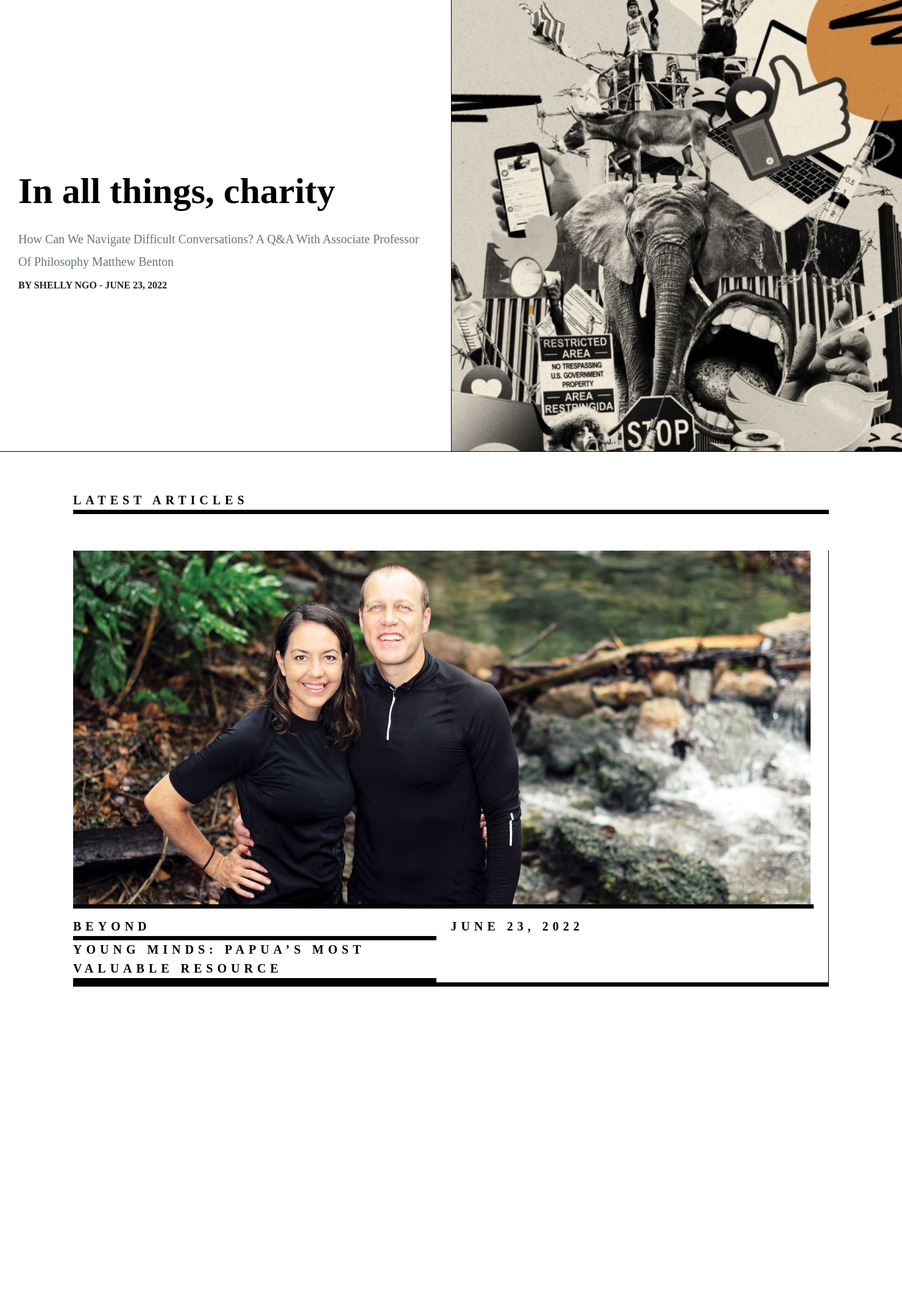
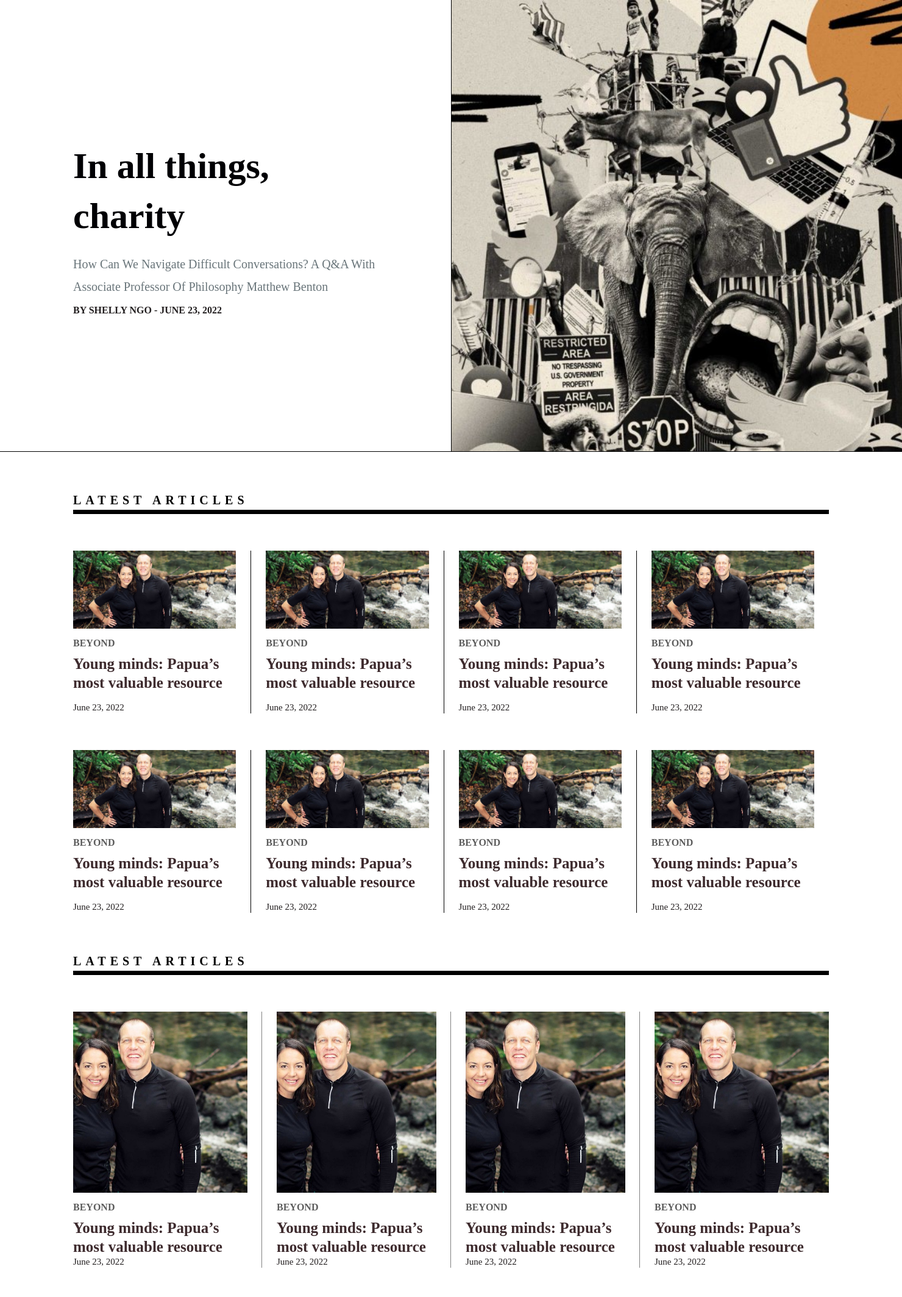
Before and after one commit to ddthies42/response-magazine-redesign, a web app: file public/response-index.html in a window 1480 px wide. Shown: the part 50-2177 px from the top of the page at 61% size. Before the commit the page ends 1668 px from the top, so only its background shows below. Run offline with its HTML, style and script files only (its server is not run), Linux system fonts and the light colour scheme.

Commit message:
editing to latest articles block

```diff
--- a/public/response-index.html
+++ b/public/response-index.html
@@ -61,11 +61,83 @@
     <!--FEATURED CONTENT-->
     <!--LATEST ARTICLES-->
     <section class="latest-articles">
-        <div>Latest Articles</div>
-        <div>
+        <div class="section-header">Latest Articles</div>
+        <div class="article-row">
             <div class="article-card">
                 <div><img src="images/Matt-and-Jacinda-1-5798_1210x580_acf_cropped.jpeg"></div>
-                <div>
+                <div class="text">
+                    <div class="heading-content">
+                        <div class="category">Beyond</div>
+                        <div class="title">Young minds: Papua’s most valuable resource</div>
+                    </div>
+                    <div class="date">June 23, 2022</div>
+                </div>
+            </div>
+            <div class="article-card">
+                <div><img src="images/Matt-and-Jacinda-1-5798_1210x580_acf_cropped.jpeg"></div>
+                <div class="text">
+                    <div class="heading-content">
+                        <div class="category">Beyond</div>
+                        <div class="title">Young minds: Papua’s most valuable resource</div>
+                    </div>
+                    <div class="date">June 23, 2022</div>
+                </div>
+            </div>
+            <div class="article-card">
+                <div><img src="images/Matt-and-Jacinda-1-5798_1210x580_acf_cropped.jpeg"></div>
+                <div class="text">
+                    <div class="heading-content">
+                        <div class="category">Beyond</div>
+                        <div class="title">Young minds: Papua’s most valuable resource</div>
+                    </div>
+                    <div class="date">June 23, 2022</div>
+                </div>
+            </div>
+            <div class="article-card" style="border: none;">
+                <div><img src="images/Matt-and-Jacinda-1-5798_1210x580_acf_cropped.jpeg"></div>
+                <div class="text">
+                    <div class="heading-content">
+                        <div class="category">Beyond</div>
+                        <div class="title">Young minds: Papua’s most valuable resource</div>
+                    </div>
+                    <div class="date">June 23, 2022</div>
+                </div>
+            </div>
+        </div>
+        <div class="article-row">
+            <div class="article-card">
+                <div><img src="images/Matt-and-Jacinda-1-5798_1210x580_acf_cropped.jpeg"></div>
+                <div class="text">
+                    <div class="heading-content">
+                        <div class="category">Beyond</div>
+                        <div class="title">Young minds: Papua’s most valuable resource</div>
+                    </div>
+                    <div class="date">June 23, 2022</div>
+                </div>
+            </div>
+            <div class="article-card">
+                <div><img src="images/Matt-and-Jacinda-1-5798_1210x580_acf_cropped.jpeg"></div>
+                <div class="text">
+                    <div class="heading-content">
+                        <div class="category">Beyond</div>
+                        <div class="title">Young minds: Papua’s most valuable resource</div>
+                    </div>
+                    <div class="date">June 23, 2022</div>
+                </div>
+            </div>
+            <div class="article-card">
+                <div><img src="images/Matt-and-Jacinda-1-5798_1210x580_acf_cropped.jpeg"></div>
+                <div class="text">
+                    <div class="heading-content">
+                        <div class="category">Beyond</div>
+                        <div class="title">Young minds: Papua’s most valuable resource</div>
+                    </div>
+                    <div class="date">June 23, 2022</div>
+                </div>
+            </div>
+            <div class="article-card" style="border: none;">
+                <div><img src="images/Matt-and-Jacinda-1-5798_1210x580_acf_cropped.jpeg"></div>
+                <div class="text">
                     <div class="heading-content">
                         <div class="category">Beyond</div>
                         <div class="title">Young minds: Papua’s most valuable resource</div>
@@ -76,6 +148,56 @@
         </div>
     </section>
     <!--LATEST ARTICLES-->
+
+
+    <!--LATEST ARTICLES-->
+    <section class="latest-article-section">
+        <div class="section-header">Latest Articles</div>
+        <div class="article-container">
+            <div class="article-card">
+                <div><img src="images/Matt-and-Jacinda-1-5798_1210x580_acf_cropped.jpeg"></div>
+                <div class="text">
+                    <div class="heading-content">
+                        <div class="category">Beyond</div>
+                        <div class="title">Young minds: Papua’s most valuable resource</div>
+                    </div>
+                    <div class="date">June 23, 2022</div>
+                </div>
+            </div>
+            <div class="article-card">
+                <div><img src="images/Matt-and-Jacinda-1-5798_1210x580_acf_cropped.jpeg"></div>
+                <div class="text">
+                    <div class="heading-content">
+                        <div class="category">Beyond</div>
+                        <div class="title">Young minds: Papua’s most valuable resource</div>
+                    </div>
+                    <div class="date">June 23, 2022</div>
+                </div>
+            </div>
+            <div class="article-card">
+                <div><img src="images/Matt-and-Jacinda-1-5798_1210x580_acf_cropped.jpeg"></div>
+                <div class="text">
+                    <div class="heading-content">
+                        <div class="category">Beyond</div>
+                        <div class="title">Young minds: Papua’s most valuable resource</div>
+                    </div>
+                    <div class="date">June 23, 2022</div>
+                </div>
+            </div>
+            <div class="article-card">
+                <div><img src="images/Matt-and-Jacinda-1-5798_1210x580_acf_cropped.jpeg"></div>
+                <div class="text">
+                    <div class="heading-content">
+                        <div class="category">Beyond</div>
+                        <div class="title">Young minds: Papua’s most valuable resource</div>
+                    </div>
+                    <div class="date">June 23, 2022</div>
+                </div>
+            </div>
+        </div>
+
+    </section>
+    <!--LATEST ARTICLES-->
 </main>
 <!--MAIN -->
 </body>
--- a/public/stylesheets/response-style.css
+++ b/public/stylesheets/response-style.css
@@ -1,3 +1,7 @@
+a {
+    vertical-align: baseline;
+}
+
 /*HEADER*/
 header {
     display: block;
@@ -115,7 +119,7 @@ section {
     justify-content: center;
     flex-direction: column;
     border-bottom: 1px solid black;
-    padding: 30px;
+    padding: 30px 120px;
     width: 100%;
 }
 @media only screen and (max-width: 620px) {
@@ -186,7 +190,7 @@ section {
     width: 100%;
 }
 
-.latest-articles div:first-of-type {
+.latest-articles .section-header {
     font-family: 'Trade Gothic Next LT Pro';
     font-style: normal;
     font-weight: 700;
@@ -199,7 +203,7 @@ section {
     width: 100%;
 }
 
-.latest-articles div:nth-of-type(2) {
+.latest-articles .article-row {
     display: flex;
     flex-direction: row;
     align-items: flex-start;
@@ -208,7 +212,7 @@ section {
     width: 100%;
 }
 
-.latest-articles div:nth-of-type(2) .article-card {
+.latest-articles .article-row .article-card {
     box-sizing: border-box;
     display: flex;
     flex-direction: column;
@@ -216,16 +220,23 @@ section {
     padding: 0px 24px 0px 0px;
     gap: 14px;
     border-right: 0.5px solid #000000;
+
 }
 
 /*CARD IMAGE*/
-.latest-articles div:nth-of-type(2) .article-card .div:first-child {
+.latest-articles .article-row .article-card div {
     width: 100%;
-    height: 70%;
+    padding: 0px;
+    /*aspect-ratio: 4/3;*/
+}
+.latest-articles .article-row .article-card div img {
+    width: 100%;
+    height: auto;
+    /*aspect-ratio: 4/3;*/
 }
 /*CARD IMAGE*/
 
-.latest-articles div:nth-of-type(2) .article-card .div:nth-of-type(2) {
+.latest-articles .article-row .article-card .text {
     display: flex;
     flex-direction: column;
     align-items: flex-start;
@@ -234,7 +245,7 @@ section {
     width: 100%;
 }
 
-.latest-articles div:nth-of-type(2) .article-card .div:nth-of-type(2) .heading-content {
+.latest-articles .article-row .article-card .text .heading-content {
     display: flex;
     flex-direction: column;
     align-items: flex-start;
@@ -243,7 +254,7 @@ section {
     width: 100%;
 }
 
-.latest-articles div:nth-of-type(2) .article-card .div:nth-of-type(2) .heading-content .category {
+.latest-articles .article-row .article-card .text .heading-content .category {
     font-family: 'Trade Gothic Next LT Pro';
     font-style: normal;
     font-weight: 700;
@@ -254,7 +265,7 @@ section {
     width: 100%;
 }
 
-.latest-articles div:nth-of-type(2) .article-card .div:nth-of-type(2) .heading-content .title {
+.latest-articles .article-row .article-card .text .heading-content .title {
     font-family: 'Trade Gothic Next LT Pro';
     font-style: normal;
     font-weight: 700;
@@ -264,7 +275,7 @@ section {
     width: 100%;
 }
 
-.latest-articles div:nth-of-type(2) .article-card .div:nth-of-type(2) .date {
+.latest-articles .article-row .article-card .text .date {
     font-family: 'Trade Gothic Next LT Pro';
     font-style: normal;
     font-weight: 400;
@@ -276,4 +287,128 @@ section {
 
 
 /*LATEST ARTICLES*/
+
+.latest-article-section {
+    display: flex;
+    flex-direction: column;
+    align-items: flex-start;
+    margin: 0 auto;
+    padding: 0 120px;
+    gap: 60px;
+    width: 100%;
+    /*max-width: 1512px;*/
+}
+
+.latest-article-section .section-header {
+    font-family: 'Trade Gothic Next LT Pro';
+    font-style: normal;
+    font-weight: 700;
+    font-size: 20px;
+    line-height: 31px;
+    letter-spacing: 0.35em;
+    text-transform: uppercase;
+    color: #000000;
+    border-bottom: 7px solid black;
+    width: 100%;
+}
+
+.latest-article-section .article-container {
+    display: flex;
+    justify-content: left;
+    flex-wrap: wrap;
+    align-items: stretch;
+}
+
+.latest-article-section .article-container .article-card {
+    position: relative;
+    width: 100%;
+    align-self: stretch;
+    display: flex;
+    flex-direction: column;
+    margin-bottom: 48px;
+    gap: 14px;
+}
+
+.latest-article-section .article-container .article-card:nth-child(4n+1) {
+    flex: 0 0 25%;
+    padding: 0 24px 0 0;
+    box-shadow: none;
+}
+
+.latest-article-section .article-container .article-card:nth-child(4n+2) {
+    flex: 0 0 25%;
+    padding: 0 24px;
+    box-shadow: -0.5px 0 0 0 black;
+}
+
+.latest-article-section .article-container .article-card:nth-child(4n+3) {
+    flex: 0 0 25%;
+    padding: 0 24px;
+    box-shadow: -0.5px 0 0 0 black;
+}
+
+.latest-article-section .article-container .article-card:nth-child(4n) {
+    flex: 0 0 25%;
+    padding: 0 0 0 24px;
+    box-shadow: -0.5px 0 0 0 black;
+}
+
+.latest-article-section .article-container .article-card img {
+    display: block;
+    width: 100%;
+    background-repeat: no-repeat;
+    background-position: 50%;
+    background-size: cover;
+    /*width: 282px;*/
+    height: 297px;
+    object-fit: cover;
+}
+
+.latest-article-section .article-container .text {
+    display: flex;
+    flex-direction: column;
+    flex: 1;
+    justify-content: space-between;
+}
+
+.latest-article-section .article-container .text .heading-content {
+    display: flex;
+    flex-direction: column;
+    align-items: flex-start;
+    padding: 0px;
+    gap: 8px;
+    width: 100%;
+}
+
+.latest-article-section .article-container .text .heading-content .category {
+    font-family: 'Trade Gothic Next LT Pro';
+    font-style: normal;
+    font-weight: 700;
+    font-size: 16px;
+    line-height: 20px;
+    text-transform: uppercase;
+    color: #5C5C5C;
+    width: 100%;
+}
+
+.latest-article-section .article-container .text .heading-content .title {
+    font-family: 'Trade Gothic Next LT Pro';
+    font-style: normal;
+    font-weight: 700;
+    font-size: 25px;
+    line-height: 31px;
+    color: #3E2B2E;
+    width: 100%;
+}
+
+.latest-article-section .article-container .text .date {
+    font-family: 'Trade Gothic Next LT Pro';
+    font-style: normal;
+    font-weight: 400;
+    font-size: 15px;
+    line-height: 19px;
+    color: #221E1F;
+    width: 100%;
+}
+
 /*MAIN*/
```
